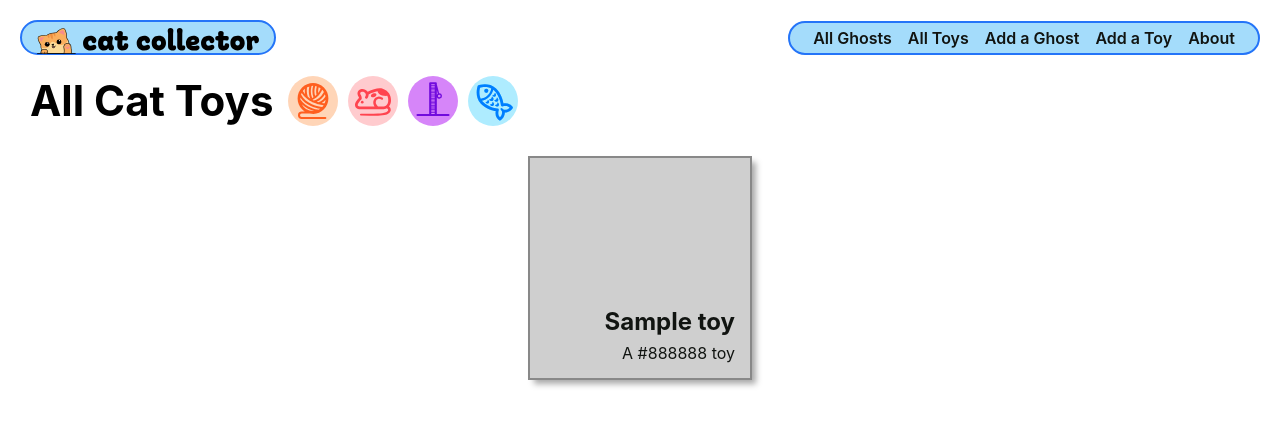
After one commit to jsantia85/ghost-collector, a Django app: page /toys/ in a window 1280 px wide. The commit adds this page. Shown: the top 426 px of the page. Run offline with Django 4.2, Linux system fonts and the light colour scheme; tables that the repository leaves empty hold one stand-in row (values such as "Sample post").

Commit message:
completes part 5 of lab

```diff
--- a/main_app/admin.py
+++ b/main_app/admin.py
@@ -1,7 +1,7 @@
 from django.contrib import admin
-from .models import Ghost, Feeding
+from .models import Ghost, Feeding, Toy
 
 # Register your models here
 admin.site.register(Ghost)
-
 admin.site.register(Feeding)
+admin.site.register(Toy)
--- a/main_app/models.py
+++ b/main_app/models.py
@@ -1,5 +1,6 @@
 from django.db import models
 from django.urls import reverse
+from datetime import date
 
 MEALS = (
   ('B', 'Breakfast'),
@@ -19,6 +20,9 @@ class Ghost(models.Model):
   def get_absolute_url(self):
     return reverse('ghosts_detail', kwargs={'ghost_id': self.id})
 
+  def fed_for_today(self):
+    return self.feeding_set.filter(date=date.today()).count() >= len(MEALS)
+
 class Feeding(models.Model):
   date = models.DateField('Feeding date')
   meal = models.CharField(
@@ -34,3 +38,13 @@ class Feeding(models.Model):
 
   class Meta:
     ordering = ['-date']
+
+class Toy(models.Model):
+  name = models.CharField(max_length=50)
+  color = models.CharField(max_length=20)
+
+  def __str__(self):
+    return self.name
+
+  def get_absolute_url(self):
+    return reverse('toys_detail', kwargs={'pk': self.id})
--- /dev/null
+++ b/main_app/static/css/toys/toy-index.css
@@ -0,0 +1,64 @@
+.card-container {
+  padding: 0 40px;
+  display: flex;
+  justify-content: center;
+  flex-wrap: wrap;
+}
+
+.card {
+  width: 224px;
+  height: 224px;
+  margin: 10px;
+  border: solid 2px;
+  box-shadow: var(--card-box-shadow);
+  position: relative;
+}
+
+.card-bg{
+  opacity: .4;
+  position: absolute;
+  display: inline-flex;
+  top: 0;
+  left: 0;
+  width: 100%;
+  height: 100%;
+}
+
+.card-content {
+  padding: 15px;
+  height: 100%;
+  width: 100%;
+  display: flex;
+  align-items: flex-end;
+  justify-content: flex-end;
+  flex-direction: column;
+}
+
+.card > a {
+  position: absolute;
+  top: 0;
+  left: 0;
+  width: 100%;
+  height: 100%;
+  display: inline-block;
+  text-decoration: none;
+  color: var(--text-color);
+}
+
+.card h2 {
+  margin: 7px 0;
+  font-size: var(--font-xl);
+}
+
+.card p {
+  margin: 0;
+  font-size: var(--font-reg);
+}
+
+.page-header > img {
+  margin-left: 10px;
+}
+
+.page-header > img:first-of-type {
+  margin-left: 15px;
+}
--- a/main_app/templates/base.html
+++ b/main_app/templates/base.html
@@ -29,7 +29,9 @@
     <nav>
       <ul>
         <li><a href="{% url 'ghosts_index' %}">All Ghosts</a></li>
+        <li><a href="{% url 'toys_index' %}">All Toys</a></li>
         <li><a href="{% url 'ghosts_create' %}">Add a Ghost</a></li>
+        <li><a href="{% url 'toys_create' %}">Add a Toy</a></li>
         <li><a href="{% url 'about' %}">About</a></li>
       </ul>
     </nav>
--- a/main_app/templates/ghosts/detail.html
+++ b/main_app/templates/ghosts/detail.html
@@ -66,6 +66,11 @@
       method="post"
       class="subsection-content"
     >
+      {% if ghost.fed_for_today %}
+        <p class="fed">{{ghost.name}} has been fed all their meals for today!</p>
+      {% else %}
+        <p class="unfed">{{ghost.name}} might be hungry!</p>
+      {% endif %}
       {% csrf_token %}
       {{ feeding_form.as_p }}
       <button type="submit" class="btn submit">Add Feeding</button>
--- /dev/null
+++ b/main_app/templates/main_app/toy_list.html
@@ -0,0 +1,36 @@
+{% extends 'base.html' %}
+{% load static %}
+
+{% block head %}
+<link
+  rel="stylesheet"
+  type="text/css"
+  href="{% static 'css/toys/toy-index.css' %}"
+/>
+{% endblock %}
+
+{% block content %}
+
+<section class="page-header">
+  <h1>All Cat Toys</h1>
+  <img src="{% static 'images/string.svg' %}" alt="A ball of string" />
+  <img src="{% static 'images/mouse.svg' %}" alt="A mouse" />
+  <img src="{% static 'images/post.svg' %}" alt="A scratching post" />
+  <img src="{% static 'images/fish.svg' %}" alt="A fishy toy" />
+</section>
+
+<section class="card-container">
+  {% for toy in toy_list %}
+  <div class="card" style="border-color: {{ toy.color }}">
+    <div class="card-bg" style="background-color: {{ toy.color }}"></div>
+    <a href="{% url 'toys_detail' toy.id %}">
+      <div class="card-content">
+        <h2>{{ toy.name }}</h2>
+        <p>A {{ toy.color }} toy</p>
+      </div>
+    </a>
+  </div>
+  {% endfor %}
+</section>
+
+{% endblock %}
--- a/main_app/urls.py
+++ b/main_app/urls.py
@@ -10,4 +10,9 @@ urlpatterns = [
   path('ghosts/<int:pk>/update/', views.GhostUpdate.as_view(), name='ghosts_update'),
   path('ghosts/<int:pk>/delete/', views.GhostDelete.as_view(), name='ghosts_delete'),
   path('ghosts/<int:ghost_id>/add_feeding/', views.add_feeding, name='add_feeding'),
+  path('toys/create/', views.ToyCreate.as_view(), name='toys_create'),
+  path('toys/<int:pk>/', views.ToyDetail.as_view(), name='toys_detail'),
+  path('toys/', views.ToyList.as_view(), name='toys_index'),
+  path('toys/<int:pk>/update/', views.ToyUpdate.as_view(), name='toys_update'),
+  path('toys/<int:pk>/delete/', views.ToyDelete.as_view(), name='toys_delete'),
 ]
--- a/main_app/views.py
+++ b/main_app/views.py
@@ -1,6 +1,7 @@
 from django.shortcuts import render, redirect
 from django.views.generic.edit import CreateView, UpdateView, DeleteView
-from .models import Ghost
+from django.views.generic import ListView, DetailView
+from .models import Ghost, Toy
 from .forms import FeedingForm
 
 # Create your views here.
@@ -40,3 +41,21 @@ def add_feeding(request, ghost_id):
     new_feeding.ghost_id = ghost_id
     new_feeding.save()
   return redirect('ghosts_detail', ghost_id=ghost_id)
+
+class ToyCreate(CreateView):
+  model = Toy
+  fields = '__all__'
+
+class ToyList(ListView):
+  model = Toy
+
+class ToyDetail(DetailView):
+  model = Toy
+
+class ToyUpdate(UpdateView):
+  model = Toy
+  fields = ['name', 'color']
+
+class ToyDelete(DeleteView):
+  model = Toy
+  success_url = '/toys/'
```
Also changed, not shown: main_app/static/css/toys/toy-detail.css (added, +52 -0 lines), main_app/templates/main_app/toy_confirm_delete.html (added, +23 -0 lines), main_app/templates/main_app/toy_detail.html (added, +24 -0 lines), main_app/templates/main_app/toy_form.html (added, +25 -0 lines), main_app/migrations/0003_toy_alter_feeding_options_alter_feeding_date.py (added).
